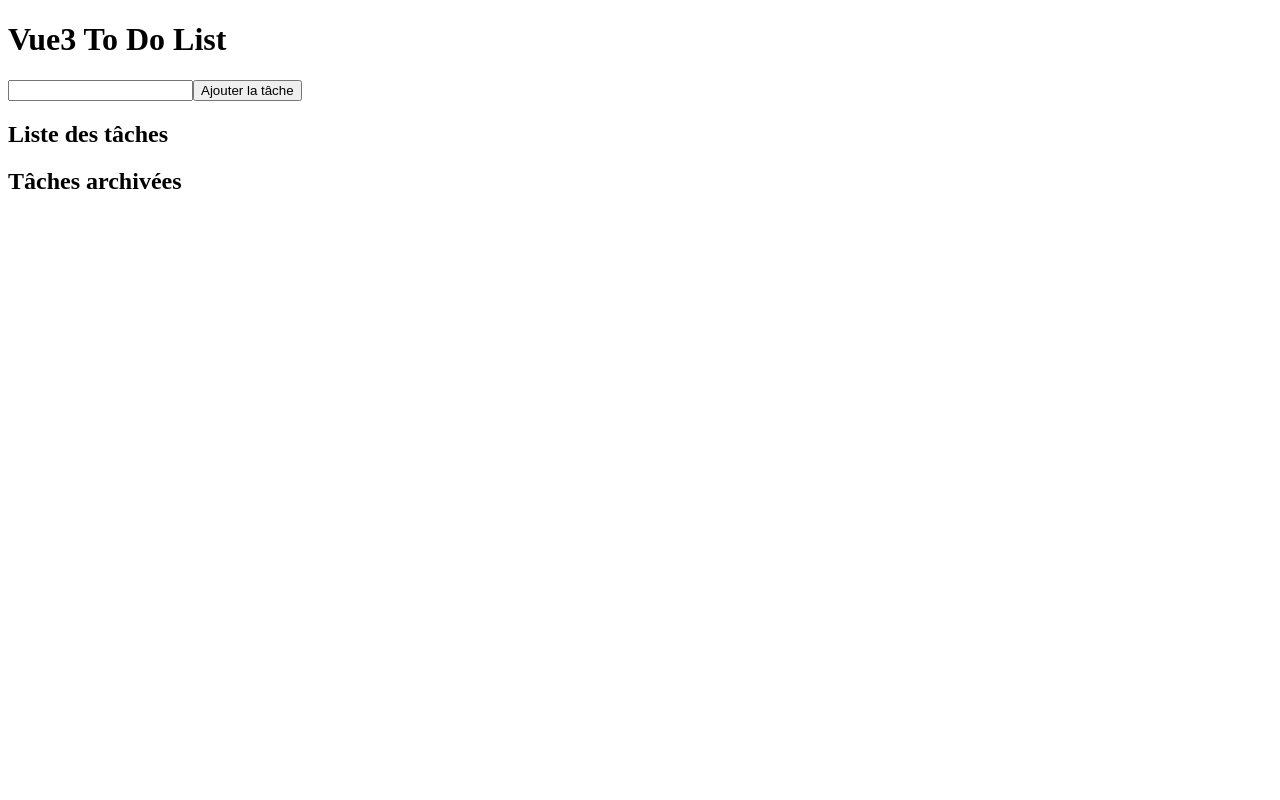
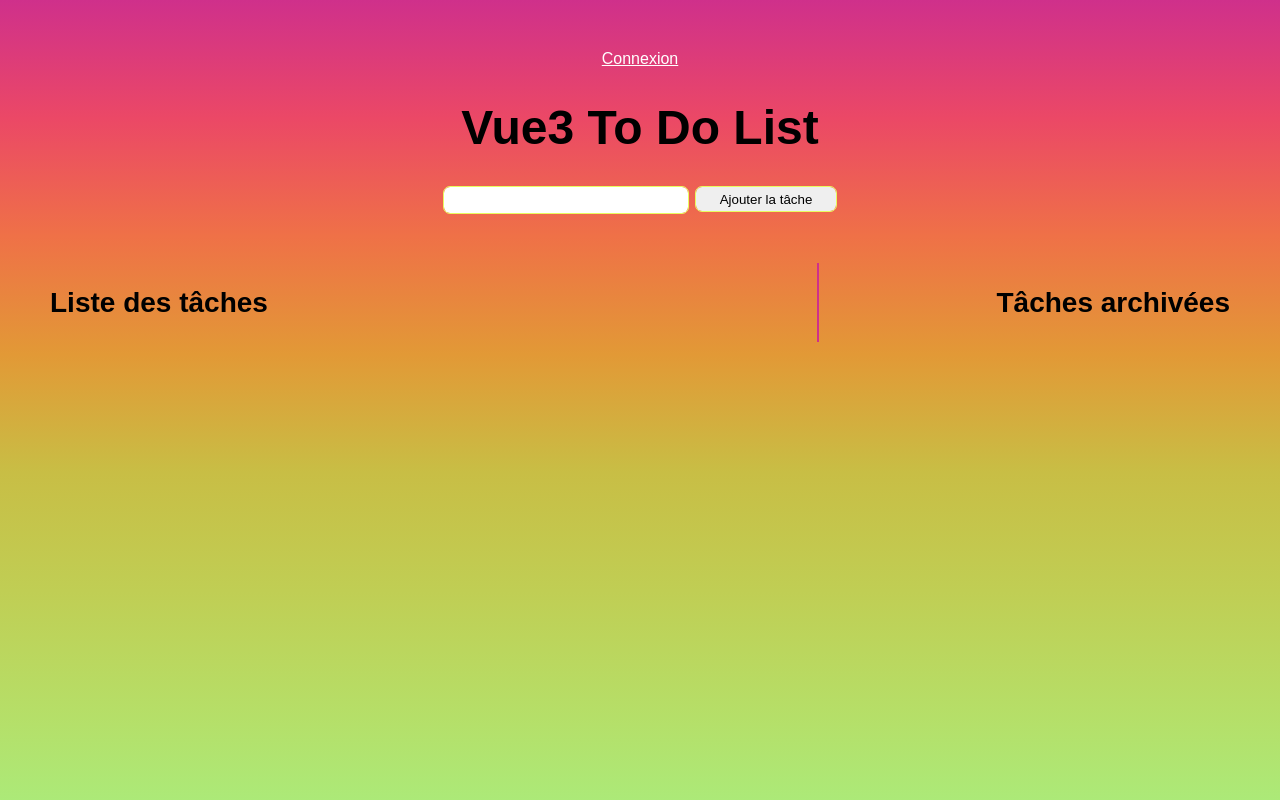
Before and after one commit to CesarMoroPro/Vue-Todo-List, a Vue app: page / in a window 1280 px wide. Shown: the top 800 px of the page. Built offline with nearby package versions, Linux system fonts and the light colour scheme.

Commit message:
STYLE --IN PROGRESS : avancée sur le style des composants

```diff
--- a/package.json
+++ b/package.json
@@ -14,6 +14,7 @@
   },
   "devDependencies": {
     "@vitejs/plugin-vue": "^4.2.3",
+    "sass": "^1.64.2",
     "vite": "^4.4.6"
   }
 }
--- a/src/App.vue
+++ b/src/App.vue
@@ -8,6 +8,15 @@ import TodoApp from '@/views/TodoApp.vue';
         <TodoApp />
 </template>
 
-<style scoped>
+<style lang="scss">
+body {
+        margin: 50px;
+        height: 1200px;
+        font-family: Arial, Helvetica, sans-serif;
+        background-image: linear-gradient(to bottom, #cf308b, #eb4866, #ef7147, #e29936, #c8be45, #c0ce54, #b6de67, #a9ed7d, #b8f176, #c7f56e, #d8f866, #e9fb5f);
 
+        h2 {
+                font-size: 1.75rem;
+        }
+}
 </style>
--- /dev/null
+++ b/src/components/Header.vue
@@ -0,0 +1,30 @@
+<template>
+        <header>
+                <span class="connexion-button">Connexion</span>
+                <h1 class="main-title">Vue3 To Do List</h1>
+
+                <TodoForm />
+        </header>
+</template>
+
+<script setup>
+import TodoForm from '@/components/TodoForm.vue';
+
+</script>
+
+<style lang="scss" scoped>
+header {
+        display: flex;
+        flex-direction: column;
+        align-items: center;
+        margin-bottom: 50px;
+
+        .connexion-button {
+                color: white;
+                text-decoration: underline;
+        }
+        .main-title {
+                font-size: 3rem;
+        }
+}
+</style>
--- a/src/components/TodoArchive.vue
+++ b/src/components/TodoArchive.vue
@@ -1,11 +1,12 @@
 <template>
         <div>
-                <h2>Tâches archivées</h2>
+                <h2 v-show="archiveList.length === 1">Tâche archivée</h2>
+                <h2 v-show="archiveList.length !== 1">Tâches archivées</h2>
 
-                <div v-for="archive in archiveList" :key="archive.id">
-                        <span>{{  archive.item }}</span>
-                        <span @click="cancelArchiveItem(archive.id)">[ Désarchiver ]</span>
-                        <span @click="deleteItem(archive.id)">[ Supprimer définitivement ]</span>
+                <div v-for="task in archiveList" :key="task.id">
+                        <span>{{  task.item }}.</span>
+                        <span @click="cancelArchiveItem(task.id)">[ Désarchiver ]</span>
+                        <span @click="deleteItem(task.id)">[ Supprimer définitivement ]</span>
                 </div>
         </div>
 </template>
--- a/src/components/TodoForm.vue
+++ b/src/components/TodoForm.vue
@@ -35,5 +35,31 @@ function addItemAndClearInput(item) {
 </script>
 
 <style lang="scss" scoped>
+form {
+        min-width: 400px;
+        width: 100%;
 
+        display: flex;
+        flex-direction: row;
+        justify-content: space-around;
+
+        input, button {
+                border-radius: 6px;
+                outline: solid 1px #E9FB5F;
+                border: none;
+                height: 1.5rem;
+        }
+
+        input:focus, input:hover, button:hover {
+                outline: solid 3px #E9FB5F;
+        }
+
+        input {
+                width: 60%;
+        }
+
+        button {
+                width: 35%;
+        }
+}
 </style>
--- a/src/components/TodoList.vue
+++ b/src/components/TodoList.vue
@@ -1,15 +1,17 @@
 <template>
+        <section>
                 <h2>Liste des tâches</h2>
 
                 <!-- "todoList" est importée grâce au store "useTodoListStore" dans "/stores/todoList.js" -->
-        <div v-for="todo in todoList" :key="todo.id" >
+                <div v-for="task in todoList" :key="task.id" >
                         <div class="content">
-                        <span :class="{ completed: todo.completed }">{{ todo.item }}</span>
-                        <span class="icons" @click.stop="toggleCompleted(todo.id)" v-show="!todo.completed">[ Valider ]</span>
-                        <span class="icons" @click.stop="toggleCompleted(todo.id)" v-show="todo.completed">[ Annuler ]</span>
-                        <span class="icons" @click="archiveItem(todo.id)" v-show="todo.completed">[ Archiver ]</span>
+                                <span :class="{ completed: task.completed }">{{ task.item }}</span>
+                                <span class="icons" @click.stop="toggleCompleted(task.id)" v-show="!task.completed">[ Valider ]</span>
+                                <span class="icons" @click.stop="toggleCompleted(task.id)" v-show="task.completed">[ Annuler ]</span>
+                                <span class="icons" @click="archiveItem(task.id)" v-show="task.completed">[ Archiver ]</span>
                         </div>
                 </div>
+        </section>
 </template>
 
 <script setup>
@@ -34,8 +36,13 @@ const { toggleCompleted, archiveItem } = store;
 </script>
 
 <style scoped>
+section {
+        width: 65%;
+        margin-right: 5%;
+        border-right: solid 2px #CF308B;
         .completed {
                 text-decoration: line-through;
         }
+}
 
 </style>
--- a/src/main.js
+++ b/src/main.js
@@ -4,7 +4,7 @@ import { createApp } from 'vue'
 import { createPinia } from 'pinia'
 
 import App from './App.vue'
-import router from './router'
+import router from './router/router-index'
 
 const app = createApp(App)
 
--- a/src/stores/todoList.js
+++ b/src/stores/todoList.js
@@ -12,13 +12,14 @@ export const useTodoListStore = defineStore('todo-List', {
 
         // actions
         actions: {
-                addItem(item) {
+                addItem(valueOfVModel) {
                         this.todoList.unshift({
-                                item, /* = item: item */
+                                item: valueOfVModel,
                                 id: this.id++,
                                 completed: false,
                                 archived: false,
-                        })
+                        });
+                        console.log(this.todoList)
                 },
 
                 toggleCompleted(idToFind) {
@@ -37,10 +38,15 @@ export const useTodoListStore = defineStore('todo-List', {
                         const task = this.todoList.find(object => object.id === itemID);
                         /* le tableau archive est mis à jour en ajoutant cet élément */
                         this.archiveList.unshift(task);
-                        /* le tableau todoList est mis à jour en supprimant cet élément */
+                        /* le tableau todoList est mis à jour en supprimant cet élément.
+                        ATTENTION ! La méthode .splice() prend en premier paramètre l'index du tableau
+                        OR l'index du tableau est différent de l'id de la tâche !! */
                         this.todoList.splice(task.id, 1);
                         /* la propriété "archived" sera passée à true */
                         task.archived = true;
+                        console.log(task.item);
+                        console.log(this.todoList);
+                        console.log(this.archiveList);
                 },
 
                 cancelArchiveItem(itemID) {
--- a/src/views/TodoApp.vue
+++ b/src/views/TodoApp.vue
@@ -1,22 +1,23 @@
 <template>
-        <header>
-                <h1>Vue3 To Do List</h1>
-        </header>
+        <Header />
 
-        <section>
-                <TodoForm />
+        <main>
                 <TodoList />
                 <TodoArchive />
-        </section>
+        </main>
 </template>
 
 <script setup>
-        import TodoForm from '@/components/TodoForm.vue';
-        import TodoList from '@/components/TodoList.vue';
-        import TodoArchive from '@/components/TodoArchive.vue';
+import Header from '@/components/Header.vue';
+import TodoList from '@/components/TodoList.vue';
+import TodoArchive from '@/components/TodoArchive.vue';
 
 </script>
 
 <style lang="scss" scoped>
-
+main {
+        display: flex;
+        flex-direction: row;
+        justify-content: space-between;
+}
 </style>
```
Also changed, not shown: src/router/router-index.js (renamed from src/router/index.js), 1 other file (tests, documents, lock files or other folders). Lines whose indentation alone changed are shown as unchanged.
